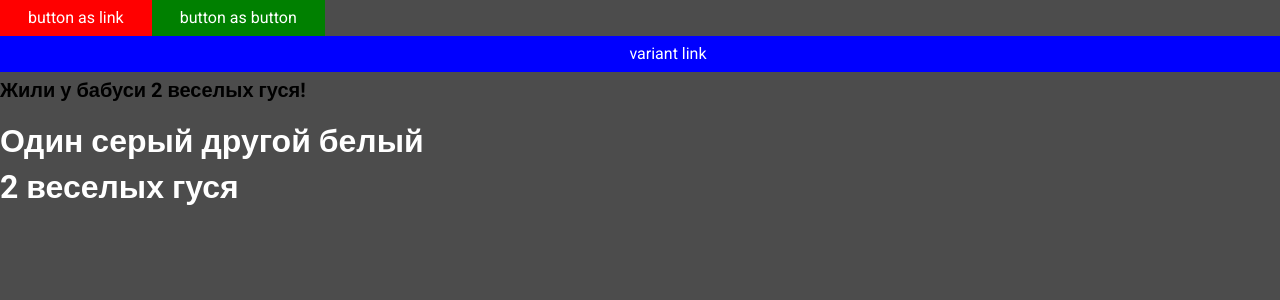
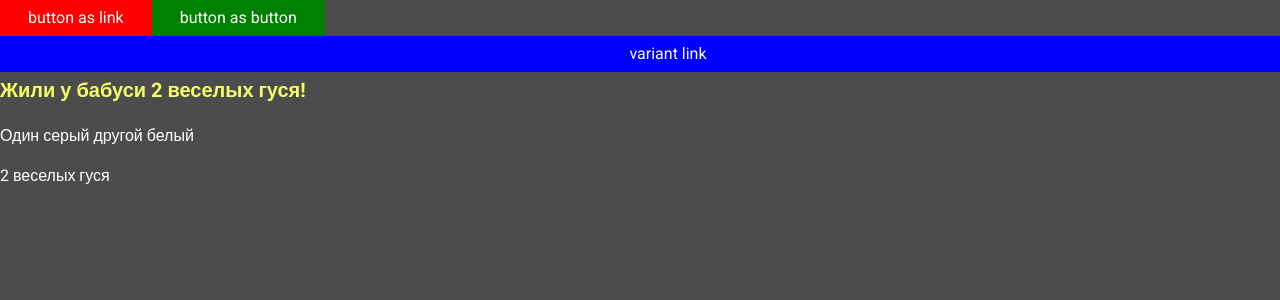
Before and after one commit to Red-K4tana/guess-the-card, a React (Vite) app: page / in a window 1280 px wide. Shown: the top 300 px of the page. Built offline with nearby package versions, Linux system fonts and the light colour scheme; a web font is replaced by a local one.

Commit message:
typography COMPONENTS

```diff
--- a/package.json
+++ b/package.json
@@ -14,6 +14,7 @@
   },
   "dependencies": {
     "@fontsource/roboto": "^5.0.8",
+    "clsx": "^2.0.0",
     "react": "^18.2.0",
     "react-dom": "^18.2.0"
   },
--- a/src/App.tsx
+++ b/src/App.tsx
@@ -1,7 +1,5 @@
 import { Typography } from '@/components/typography/typography'
 import { Button } from '@/components/ui/button'
-
-import s from '@/components/typography/typography.module.scss'
 
 export function App() {
   return (
@@ -19,9 +17,9 @@ export function App() {
       <Button disabled fullWidth variant={'tertiary'}>
         variant link
       </Button>
-      <Typography.H1 className={s.h1}>{'Жили у бабуси 2 веселых гуся!'}</Typography.H1>
-      <Typography.H1>{'Один серый другой белый'}</Typography.H1>
-      <Typography.H1>{'2 веселых гуся'}</Typography.H1>
+      <Typography.H1>{'Жили у бабуси 2 веселых гуся!'}</Typography.H1>
+      <Typography.Body>{'Один серый другой белый'}</Typography.Body>
+      <Typography.Link>{'2 веселых гуся'}</Typography.Link>
     </div>
   )
 }
--- a/src/components/typography/typography.module.scss
+++ b/src/components/typography/typography.module.scss
@@ -4,7 +4,7 @@
   font-size: $fontSize;
   font-weight: $fontWeight;
   line-height: $lineHeight;
-  color: black;
+  color: #f4ff63;
 }
 
 .h1 {
--- a/src/components/typography/typography.tsx
+++ b/src/components/typography/typography.tsx
@@ -1,4 +1,8 @@
 import { ComponentPropsWithoutRef, ElementType, FC, ReactNode } from 'react'
+
+import { clsx } from 'clsx'
+
+import s from '@/components/typography/typography.module.scss'
 
 export type TypographyProps<T extends ElementType> = {
   children: ReactNode
@@ -14,8 +18,10 @@ const createTypographyComponent = <T extends ElementType>(
   return ({ children, className, component, ...rest }) => {
     const Component = component || COMPONENTS[basicClassName] || 'span'
 
+    const classNames = clsx(s[basicClassName], className)
+
     return (
-      <Component className={className} {...rest}>
+      <Component className={classNames} {...rest}>
         {children}
       </Component>
     )
```
Also changed, not shown: 1 other file (tests, documents, lock files or other folders).
